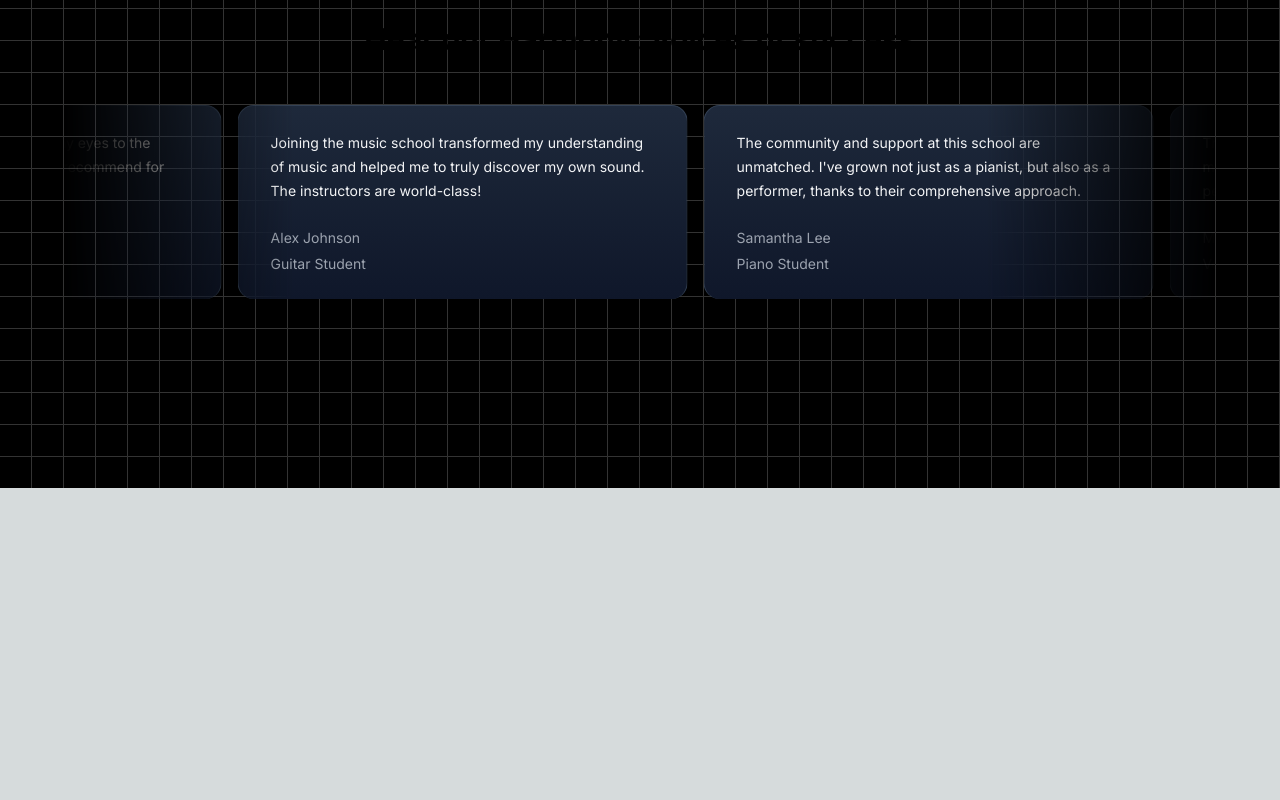
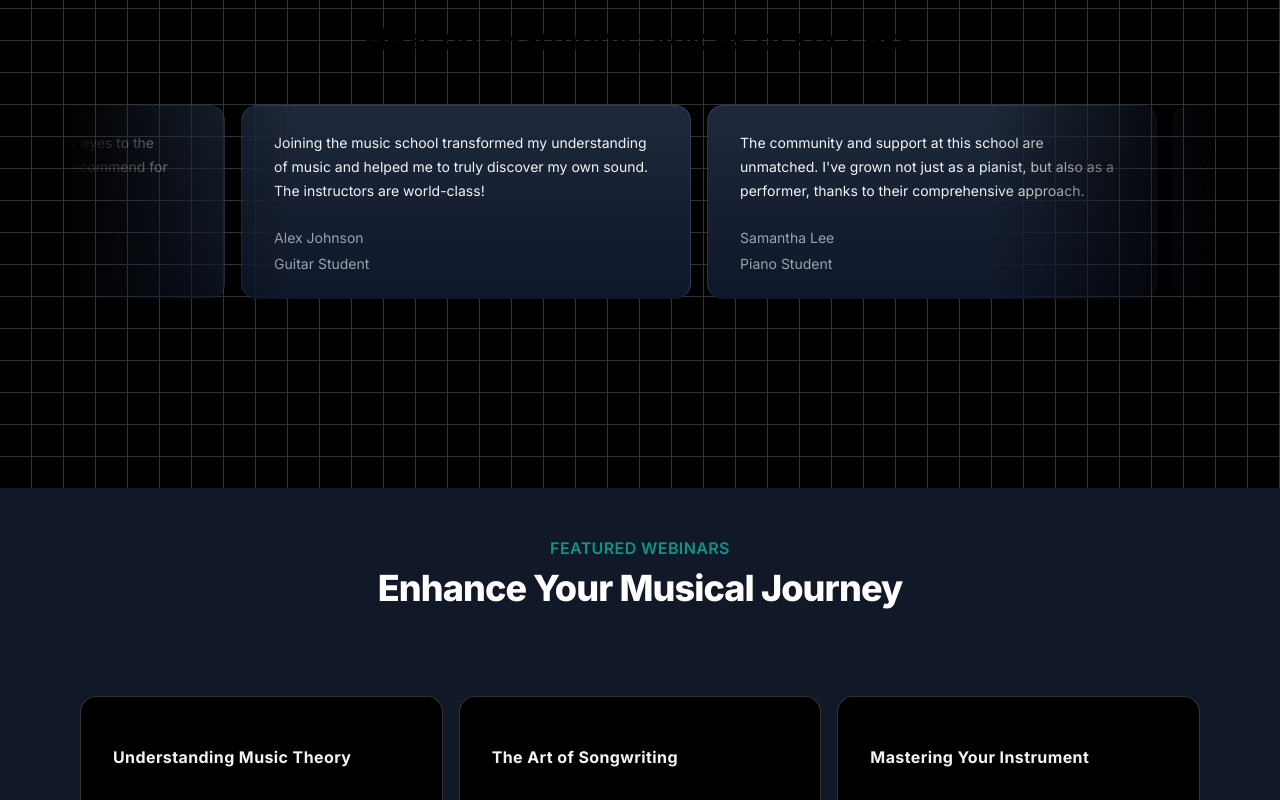
Before and after one commit to Harshit-3905/AudioAlley, a Next.js app: page / in a window 1280 px wide. Shown: the part 2000-2800 px from the top of the page. Before the commit the page ends 2488 px from the top, so only its background shows below. Built offline with nearby package versions, Linux system fonts and the light colour scheme.

Commit message:
Add UpcomingWebinars Section

```diff
--- a/src/app/page.tsx
+++ b/src/app/page.tsx
@@ -2,6 +2,7 @@
 import HeroSection from "@/components/HeroSection";
 import WhyChooseUs from "@/components/WhyChooseUs";
 import TestimonialSection from "@/components/TestimonialSection";
+import UpcomingWebinars from "@/components/UpcomingWebinars";
 
 export default function Home() {
   return (
@@ -10,6 +11,7 @@
       <FeaturedCourses />
       <WhyChooseUs />
       <TestimonialSection />
+      <UpcomingWebinars />
     </main>
   );
 }
--- /dev/null
+++ b/src/components/UpcomingWebinars.tsx
@@ -0,0 +1,87 @@
+"use client";
+import Link from "next/link";
+import { HoverEffect } from "./ui/card-hover-effect";
+
+function UpcomingWebinars() {
+  const featuredWebinars = [
+    {
+      title: "Understanding Music Theory",
+      description:
+        "Dive deep into the fundamentals of music theory and enhance your musical skills.",
+      slug: "understanding-music-theory",
+      isFeatured: true,
+    },
+    {
+      title: "The Art of Songwriting",
+      description:
+        "Learn the craft of songwriting from experienced musicians and songwriters.",
+      slug: "the-art-of-songwriting",
+      isFeatured: true,
+    },
+    {
+      title: "Mastering Your Instrument",
+      description:
+        "Advanced techniques to master your musical instrument of choice.",
+      slug: "mastering-your-instrument",
+      isFeatured: true,
+    },
+    {
+      title: "Music Production Essentials",
+      description:
+        "Get started with music production with this comprehensive overview.",
+      slug: "music-production-essentials",
+      isFeatured: true,
+    },
+    // Added two more webinars
+    {
+      title: "Live Performance Techniques",
+      description:
+        "Enhance your live performance skills with expert tips and strategies.",
+      slug: "live-performance-techniques",
+      isFeatured: true,
+    },
+    {
+      title: "Digital Music Marketing",
+      description:
+        "Learn how to promote your music effectively in the digital age.",
+      slug: "digital-music-marketing",
+      isFeatured: true,
+    },
+  ];
+
+  return (
+    <div className="p-12 bg-gray-900">
+      <div className="max-w-7xl mx-auto px-4 sm:px-6">
+        <div className="text-center">
+          <h2 className="text-base text-teal-600 font-semibold tracking-wide uppercase">
+            FEATURED WEBINARS
+          </h2>
+          <p className="mt-2 text-3xl leading-8 font-extrabold tracking-tight text-white sm:text-4xl">
+            Enhance Your Musical Journey
+          </p>
+        </div>
+
+        <div className="mt-10">
+          <HoverEffect
+            items={featuredWebinars.map((webinar) => ({
+              title: webinar.title,
+              description: webinar.description,
+              link: "/",
+            }))}
+          />
+        </div>
+
+        <div className="mt-10 text-center">
+          <Link
+            href={"/"}
+            className="px-4 py-2 rounded border border-neutral-600 text-neutral-700 bg-white hover:bg-gray-100 transition duration-200"
+          >
+            View All webinars
+          </Link>
+        </div>
+      </div>
+    </div>
+  );
+}
+
+export default UpcomingWebinars;
--- /dev/null
+++ b/src/components/ui/card-hover-effect.tsx
@@ -0,0 +1,111 @@
+import { cn } from "@/utils/cn";
+import { AnimatePresence, motion } from "framer-motion";
+import Link from "next/link";
+import { useState } from "react";
+
+export const HoverEffect = ({
+  items,
+  className,
+}: {
+  items: {
+    title: string;
+    description: string;
+    link: string;
+  }[];
+  className?: string;
+}) => {
+  let [hoveredIndex, setHoveredIndex] = useState<number | null>(null);
+
+  return (
+    <div
+      className={cn(
+        "grid grid-cols-1 md:grid-cols-2  lg:grid-cols-3  py-10",
+        className
+      )}
+    >
+      {items.map((item, idx) => (
+        <Link
+          href={item?.link}
+          key={item?.link}
+          className="relative group  block p-2 h-full w-full"
+          onMouseEnter={() => setHoveredIndex(idx)}
+          onMouseLeave={() => setHoveredIndex(null)}
+        >
+          <AnimatePresence>
+            {hoveredIndex === idx && (
+              <motion.span
+                className="absolute inset-0 h-full w-full bg-neutral-200 dark:bg-slate-800/[0.8] block  rounded-3xl"
+                layoutId="hoverBackground"
+                initial={{ opacity: 0 }}
+                animate={{
+                  opacity: 1,
+                  transition: { duration: 0.15 },
+                }}
+                exit={{
+                  opacity: 0,
+                  transition: { duration: 0.15, delay: 0.2 },
+                }}
+              />
+            )}
+          </AnimatePresence>
+          <Card>
+            <CardTitle>{item.title}</CardTitle>
+            <CardDescription>{item.description}</CardDescription>
+          </Card>
+        </Link>
+      ))}
+    </div>
+  );
+};
+
+export const Card = ({
+  className,
+  children,
+}: {
+  className?: string;
+  children: React.ReactNode;
+}) => {
+  return (
+    <div
+      className={cn(
+        "rounded-2xl h-full w-full p-4 overflow-hidden bg-black border border-transparent dark:border-white/[0.2] group-hover:border-slate-700 relative z-20",
+        className
+      )}
+    >
+      <div className="relative z-50">
+        <div className="p-4">{children}</div>
+      </div>
+    </div>
+  );
+};
+export const CardTitle = ({
+  className,
+  children,
+}: {
+  className?: string;
+  children: React.ReactNode;
+}) => {
+  return (
+    <h4 className={cn("text-zinc-100 font-bold tracking-wide mt-4", className)}>
+      {children}
+    </h4>
+  );
+};
+export const CardDescription = ({
+  className,
+  children,
+}: {
+  className?: string;
+  children: React.ReactNode;
+}) => {
+  return (
+    <p
+      className={cn(
+        "mt-8 text-zinc-400 tracking-wide leading-relaxed text-sm",
+        className
+      )}
+    >
+      {children}
+    </p>
+  );
+};
```
